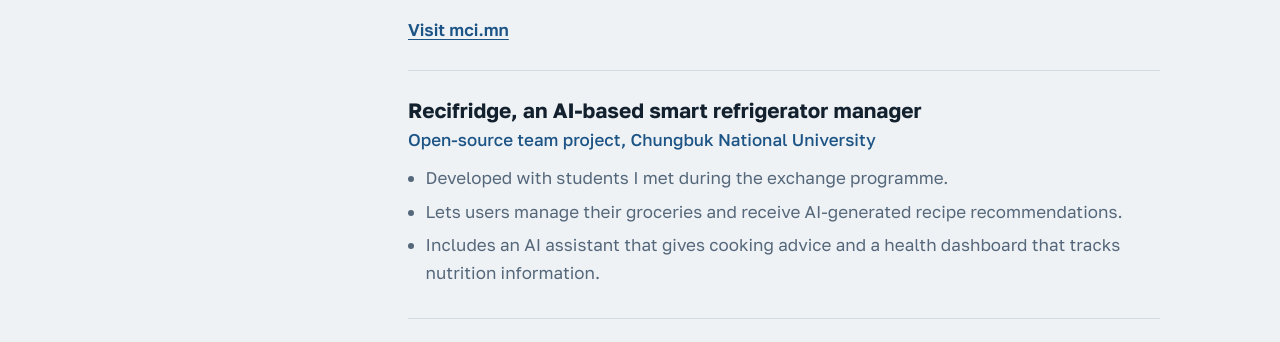
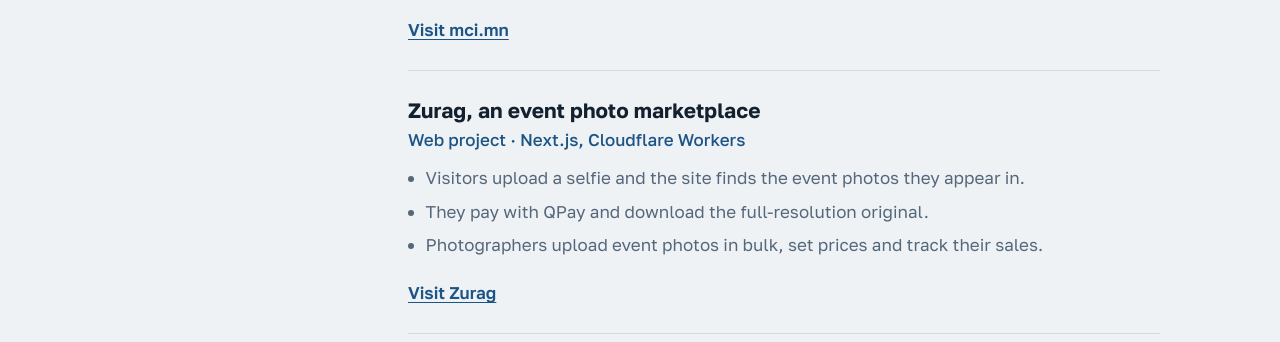
Before and after one commit to tergeln/portfolio, a plain HTML site: page index.html in a window 1280 px wide. Shown: the part 2164-2506 px from the top of the page. Drawn offline with Linux system fonts and the light colour scheme.

Commit message:
Add Zurag project
Co-Authored-By: Claude Opus 5.5 <noreply@anthropic.com>
Claude-Session: https://claude.ai/code/session_016HQ3B7G7qLJPwXNtQGVJg6

```diff
--- a/index.html
+++ b/index.html
@@ -119,6 +119,16 @@
               <li data-i18n="p1.b3">Launched a responsive website for Magic Code AI's training and web development services.</li>
             </ul>
             <a class="visit" href="https://www.mci.mn/" target="_blank" rel="noopener" data-i18n="p1.visit">Visit mci.mn</a>
+          </article>
+          <article class="project">
+            <h3 data-i18n="p4.title">Zurag, an event photo marketplace</h3>
+            <p class="where" data-i18n="p4.role">Web project · Next.js, Cloudflare Workers</p>
+            <ul>
+              <li data-i18n="p4.b1">Visitors upload a selfie and the site finds the event photos they appear in.</li>
+              <li data-i18n="p4.b2">They pay with QPay and download the full-resolution original.</li>
+              <li data-i18n="p4.b3">Photographers upload event photos in bulk, set prices and track their sales.</li>
+            </ul>
+            <a class="visit" href="https://zurag-web.front-zurag.workers.dev/mn" target="_blank" rel="noopener" data-i18n="p4.visit">Visit Zurag</a>
           </article>
           <article class="project">
             <h3 data-i18n="p2.title">Recifridge, an AI-based smart refrigerator manager</h3>
--- a/script.js
+++ b/script.js
@@ -21,6 +21,11 @@
     'p2.b3': 'Хоол хийх зөвлөгөө өгдөг хиймэл оюун туслах болон шим тэжээлийн мэдээллийг хянах эрүүл мэндийн самбартай.',
     'making.title': 'Мэргэжлээс гадуурх ур чадвар',
     'making.p1': 'CorelDRAW дээр арьс, модыг лазер болон CNC машинаар зүсэх, сийлэх вектор зураг зурж, FreeCAD дээр 3D хэвлэлийн эд ангийн загвар хийдэг.',
+    'p4.title': 'Zurag: арга хэмжээний зургийн платформ', 'p4.role': 'Веб төсөл · Next.js, Cloudflare Workers',
+    'p4.b1': 'Хэрэглэгч селфигээ оруулахад сайт тухайн арга хэмжээний зургуудаас түүнийг хайж олно.',
+    'p4.b2': 'QPay-ээр төлбөрөө төлж, өндөр нягтралтай эх зургаа татаж авна.',
+    'p4.b3': 'Гэрэл зурагчид зургаа бөөнөөр оруулж, үнээ тогтоож, борлуулалтаа хянана.',
+    'p4.visit': 'Zurag сайт руу орох',
     'p3.title': 'Цэцгийн зураг ангилагч (Python, машин сургалт)', 'p3.role': 'Хэв танилтын үндэс хичээлийн төсөл, МУИС · 2025 оны 12-р сар',
     'p3.b1': 'FLOWER17 датасетийн 1360 зурагт тулгуурлан цэцгийг 17 төрөлд ангилна.',
     'p3.b2': 'OpenCV ашиглан хэлбэр, бүтэц, өнгөний шинжүүдийг (Hu Moments, Haralick texture, HSV өнгөний гистограмм) ялгаж гаргасан.',
```
